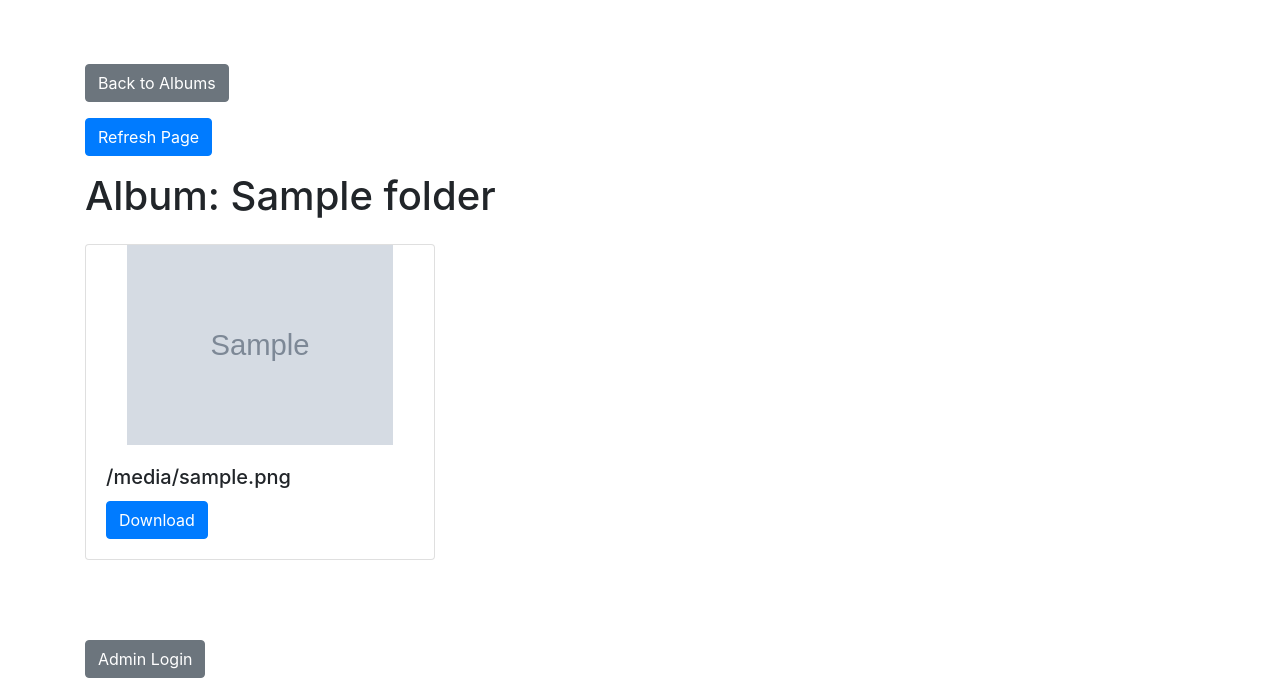
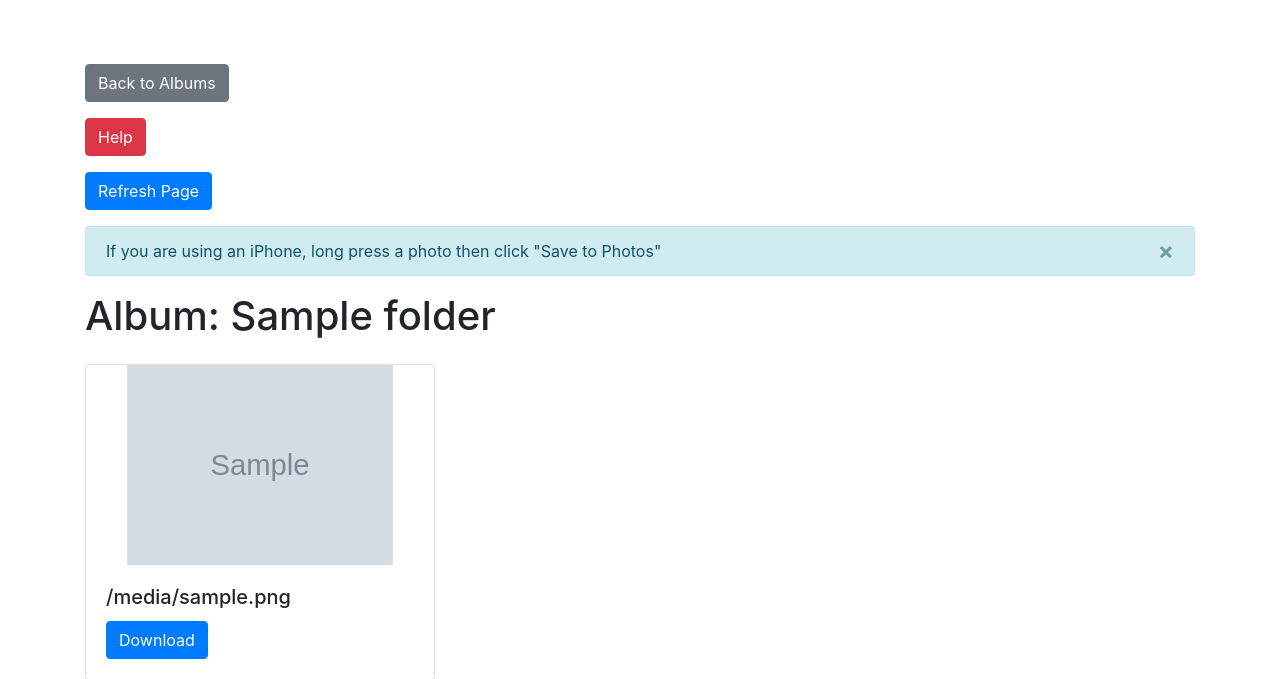
Before and after one commit to mbrandeburg/photobucket, a Flask app: template templates/view_album.html in a window 1280 px wide. Shown: the top 679 px of the page. Run offline with Flask 3, Linux system fonts and the light colour scheme; the template is opened without the code that fills it: most values are stand-ins (such as "Sample title", 1, 10 or a date in 2020); grey boxes marked "Sample" are stand-in pictures; parts of the project's set-up code (start-up, migrations or seed data) failed here and were passed over; some libraries are stand-ins or nearby versions.

Commit message:
added help dialogue

```diff
--- a/app.py
+++ b/app.py
@@ -119,6 +119,7 @@ def download_image(folder_name, filename):
         response.headers['Content-Disposition'] = f'attachment; filename={filename}'
         return response
 
+    # flash('If you are using an iPhone, you can find your downloaded image in the Files app. From there, you can save it to your Photos app.', 'info')
     return send_from_directory(folder_path, filename, as_attachment=True)
 
 @app.route('/delete_photo/<folder_name>/<filename>')
--- a/templates/view_album.html
+++ b/templates/view_album.html
@@ -14,9 +14,23 @@
         <!-- Back to Albums button -->
         <a href="/" class="btn btn-secondary mt-3">Back to Albums</a>
         <p></p>
+        <!-- Help button -->
+        <button class="btn btn-danger" onclick="toggleHelpText()">Help</button>
+                <!-- Paragraph to hold help text, initially hidden -->
+                <p></p>
+                <p id="helpText" class="alert alert-info" style="display: none;">If you are on an iPhone, the download button saves to "Downloads" in the Files app, but from the Files app, you can also save any image to your Photos app. Because of this, it is best recommended to long press -- push on a photo for a few seconds -- which will cause the image to "pop out" and give you the choice to "Save to Photos" directly, by-passing the previous steps.</p>
+        <p></p>
         <!-- Refresh Page button -->
         <button class="btn btn-primary" onclick="window.location.reload();">Refresh Page</button>
         <p></p>
+
+        <!-- If you are using an iPhone, long press a photo then click "Save to Photos". -->
+        <div class="alert alert-info alert-dismissible fade show" role="alert">
+            If you are using an iPhone, long press a photo then click "Save to Photos"
+            <button type="button" class="close" data-dismiss="alert" aria-label="Close">
+                <span aria-hidden="true">&times;</span>
+            </button>
+        </div>
 
         {% if folder == 'BCN' %}
             <h1 class="mb-4">Album: {{ folder }}</h1>
@@ -74,6 +88,19 @@
     <script src="https://cdn.jsdelivr.net/npm/@popperjs/core@2.5.2/dist/umd/popper.min.js"></script>
     <script src="https://stackpath.bootstrapcdn.com/bootstrap/4.5.2/js/bootstrap.min.js"></script>
 
+   <!-- help button script -->
+   <script>
+        function toggleHelpText() {
+            var helpText = document.getElementById("helpText");
+            if (helpText.style.display === "none") {
+                helpText.style.display = "block";  // Show the help text
+            } else {
+                helpText.style.display = "none";  // Hide the help text
+            }
+        }
+    </script>
+
+
     <script>
         // Adjusted JS function for dynamic updates
         function fetchPhotos() {
```
